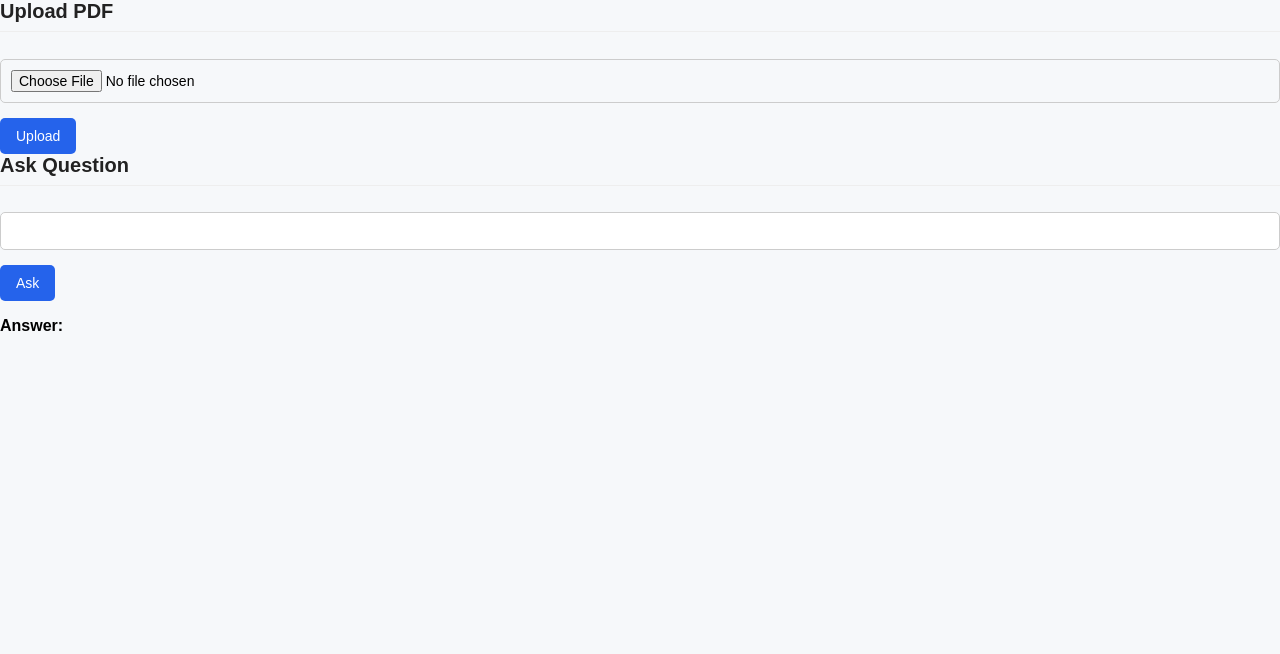
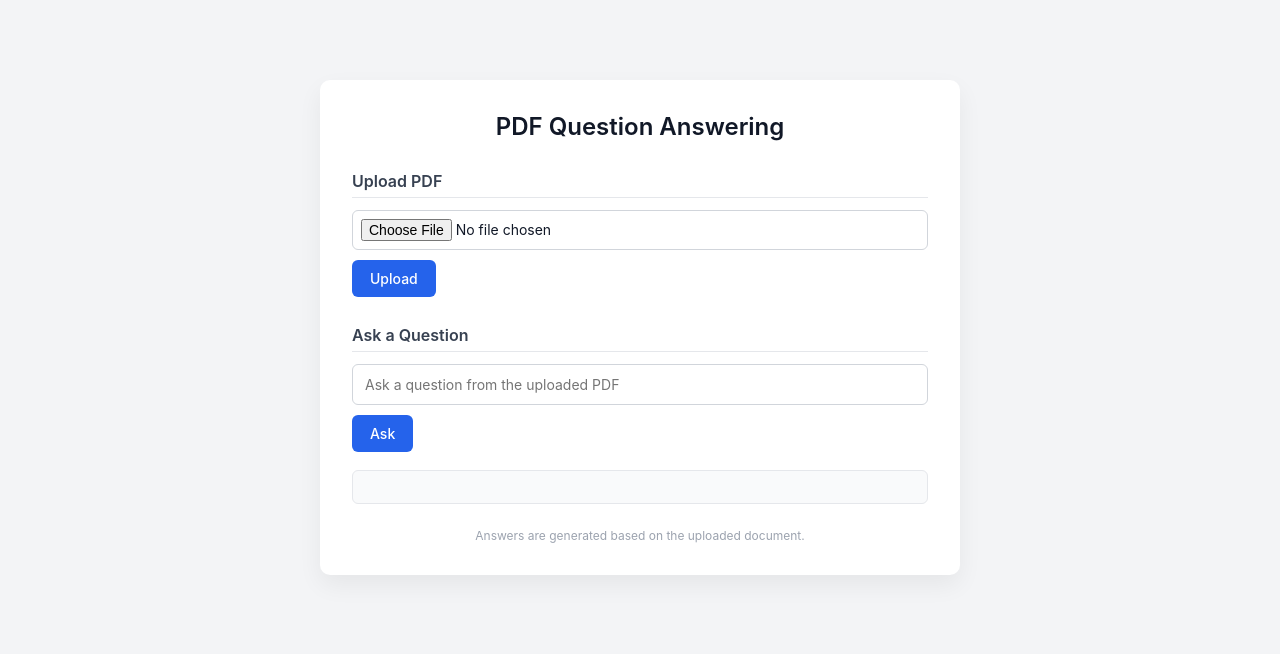
Before and after one commit to shyam20433/PDF_extractor_RAG, a Flask app: page / in a window 1280 px wide. Shown: the top 654 px of the page. Run offline with Flask 3, Linux system fonts and the light colour scheme.

Commit message:
pushed readme file

```diff
--- a/templates/index.html
+++ b/templates/index.html
@@ -1,122 +1,178 @@
 <!DOCTYPE html>
-<html>
+<html lang="en">
 <head>
+  <meta charset="UTF-8">
   <title>PDF Q&A</title>
-</head>
-<body>
 
   <style>
-    /* Reset */
+    /* ===== RESET ===== */
     * {
       box-sizing: border-box;
-  font-family: Arial, Helvetica, sans-serif;
+      font-family: -apple-system, BlinkMacSystemFont, "Segoe UI",
+                   Roboto, Helvetica, Arial, sans-serif;
     }
 
-/* Page */
     body {
-  background-color: #f6f8fa;
+      background-color: #f3f4f6;
       margin: 0;
       padding: 0;
+      color: #111827;
     }
 
-/* Container */
+    /* ===== LAYOUT ===== */
     .container {
-  max-width: 600px;
-  margin: 60px auto;
+      max-width: 640px;
+      margin: 80px auto;
       background-color: #ffffff;
-  padding: 30px;
-  border-radius: 8px;
-  box-shadow: 0 4px 12px rgba(0, 0, 0, 0.05);
+      padding: 32px;
+      border-radius: 10px;
+      box-shadow: 0 10px 25px rgba(0, 0, 0, 0.06);
     }
 
-/* Headings */
-h2 {
-  margin-top: 0;
-  color: #222;
-  font-size: 20px;
-  border-bottom: 1px solid #eee;
-  padding-bottom: 8px;
+    /* ===== HEADINGS ===== */
+    h1 {
+      margin: 0 0 30px;
+      font-size: 24px;
+      font-weight: 600;
+      text-align: center;
+      color: #111827;
     }
 
-/* Inputs */
+    h2 {
+      margin: 28px 0 12px;
+      font-size: 16px;
+      font-weight: 600;
+      color: #374151;
+      border-bottom: 1px solid #e5e7eb;
+      padding-bottom: 6px;
+    }
+
+    /* ===== INPUTS ===== */
     input[type="file"],
     input[type="text"] {
       width: 100%;
-  padding: 10px;
-  margin-top: 10px;
-  margin-bottom: 15px;
-  border: 1px solid #ccc;
-  border-radius: 5px;
+      padding: 11px 12px;
+      border: 1px solid #d1d5db;
+      border-radius: 6px;
       font-size: 14px;
+      color: #111827;
+      background-color: #fff;
     }
 
-/* Buttons */
+    input[type="file"] {
+      padding: 8px;
+    }
+
+    input:focus {
+      outline: none;
+      border-color: #2563eb;
+      box-shadow: 0 0 0 2px rgba(37, 99, 235, 0.15);
+    }
+
+    /* ===== BUTTONS ===== */
     button {
+      margin-top: 10px;
+      padding: 10px 18px;
+      font-size: 14px;
+      font-weight: 500;
+      color: #ffffff;
       background-color: #2563eb;
-  color: white;
       border: none;
-  padding: 10px 16px;
-  border-radius: 5px;
+      border-radius: 6px;
       cursor: pointer;
-  font-size: 14px;
+      transition: background-color 0.15s ease;
     }
 
     button:hover {
       background-color: #1e40af;
     }
 
-/* Answer Box */
+    button:active {
+      transform: translateY(1px);
+    }
+
+    /* ===== STATUS TEXT ===== */
+    .status {
+      margin-top: 8px;
+      font-size: 13px;
+      color: #6b7280;
+    }
+
+    /* ===== ANSWER BOX ===== */
     .answer-box {
-  margin-top: 20px;
-  padding: 15px;
+      margin-top: 18px;
+      padding: 16px;
       background-color: #f9fafb;
       border: 1px solid #e5e7eb;
-  border-radius: 5px;
+      border-radius: 6px;
       font-size: 14px;
-  color: #111;
-  line-height: 1.6;
+      line-height: 1.65;
+      color: #111827;
       white-space: pre-wrap;
     }
 
-/* Status Message */
-.status {
-  margin-top: 10px;
-  font-size: 13px;
-  color: #555;
+    /* ===== FOOTER NOTE ===== */
+    .note {
+      margin-top: 24px;
+      text-align: center;
+      font-size: 12px;
+      color: #9ca3af;
     }
+  </style>
+</head>
 
-  </style>
+<body>
+
+  <div class="container">
+
+    <h1>PDF Question Answering</h1>
+
     <h2>Upload PDF</h2>
     <input type="file" id="pdf">
     <button onclick="uploadPDF()">Upload</button>
+    <div class="status" id="uploadStatus"></div>
 
-<h2>Ask Question</h2>
-<input type="text" id="question">
+    <h2>Ask a Question</h2>
+    <input type="text" id="question" placeholder="Ask a question from the uploaded PDF">
     <button onclick="askQuestion()">Ask</button>
 
-<p><b>Answer:</b></p>
-<p id="answer"></p>
+    <div class="answer-box" id="answer"></div>
+
+    <div class="note">
+      Answers are generated based on the uploaded document.
+    </div>
+
+  </div>
 
   <script>
     function uploadPDF() {
+      const fileInput = document.getElementById("pdf");
+      if (!fileInput.files.length) {
+        alert("Please select a PDF file.");
+        return;
+      }
+
       const formData = new FormData();
-  formData.append("pdf", document.getElementById("pdf").files[0]);
+      formData.append("pdf", fileInput.files[0]);
 
       fetch("/upload", {
         method: "POST",
         body: formData
       })
       .then(res => res.json())
-  .then(data => alert(data.message));
+      .then(data => {
+        document.getElementById("uploadStatus").innerText = data.message;
+      });
     }
 
     function askQuestion() {
+      const question = document.getElementById("question").value.trim();
+      if (!question) return;
+
       fetch("/ask", {
         method: "POST",
         headers: { "Content-Type": "application/json" },
-    body: JSON.stringify({
-      question: document.getElementById("question").value
-    })
+        body: JSON.stringify({ question })
       })
       .then(res => res.json())
       .then(data => {
```
Also changed, not shown: README.md (added). Lines whose indentation alone changed are shown as unchanged.
